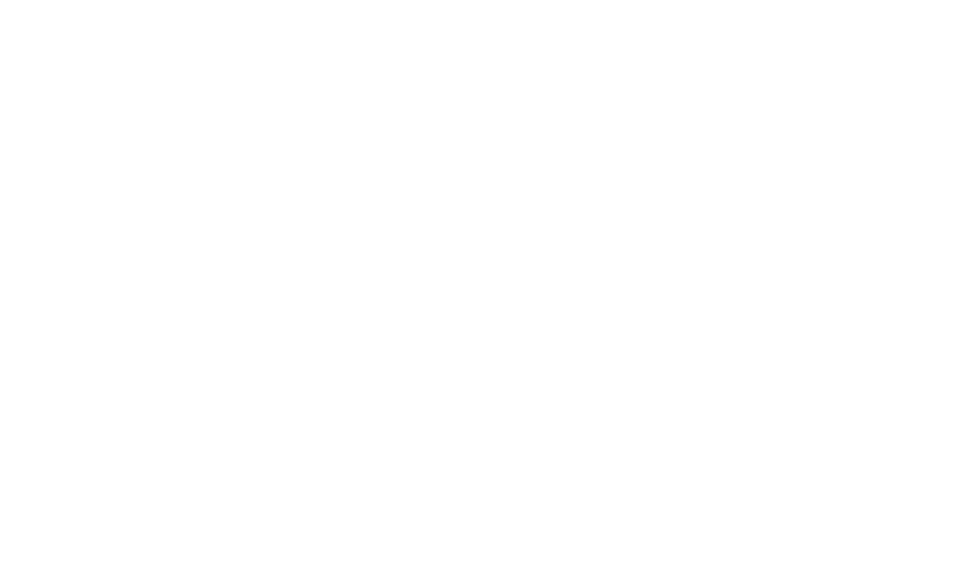
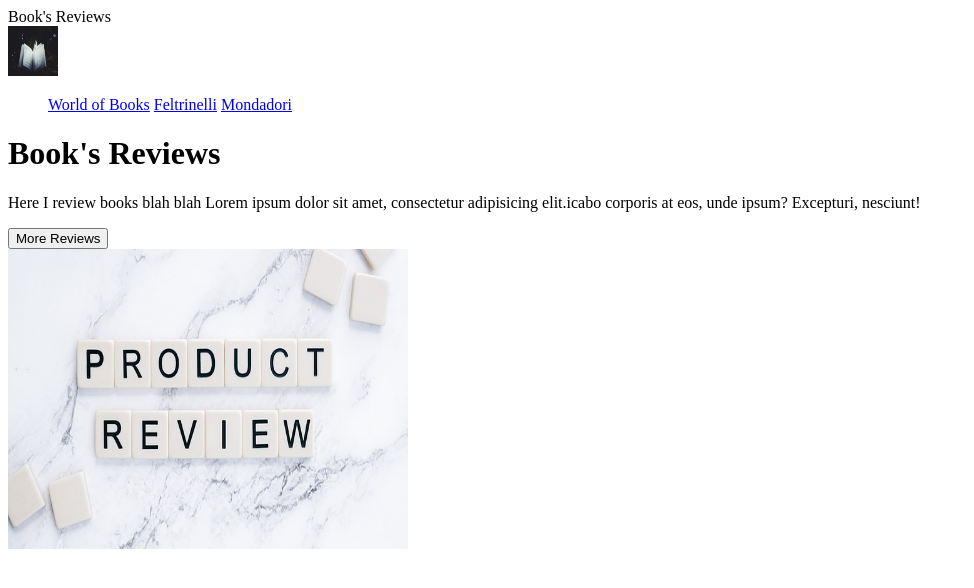
Before and after one commit to UmbraSilentii/landing-page, a plain HTML site: page index.html in a window 1280 px wide. Shown: the whole page, without its empty margins (0-974 px from the left). Drawn offline with Linux system fonts and the light colour scheme.

Commit message:
Create header in html, add images

```diff
--- a/index.html
+++ b/index.html
@@ -6,6 +6,24 @@
     </head>
 
     <body>
-
+       <div class="header">
+          <div class="logo">
+             <div>Book's Reviews</div>
+             <img src="images/logo.jpg" alt="An open book on a dark background" height="50" width="50">
+          </div>
+          <ul class="links">
+             <a href="https://www.worldofbooks.com/en-gb">World of Books</a>
+             <a href="https://www.lafeltrinelli.it/">Feltrinelli</a>
+             <a href="https://www.mondadoristore.it/">Mondadori</a>
+          </ul>
+          <div class="content">
+             <div class="title">
+                 <h1>Book's Reviews</h1>
+                 <p>Here I review books blah blah Lorem ipsum dolor sit amet, consectetur adipisicing elit.icabo corporis at eos, unde ipsum? Excepturi, nesciunt!</p>
+                 <button>More Reviews</button>
+             </div>
+             <img src="images/review.jpg" alt="Review of a book" height="300" width="400">
+          </div>
+       </div>
     </body>
 </html>
```
Also changed, not shown: images/logo.jpg (added), images/review.jpg (added).
